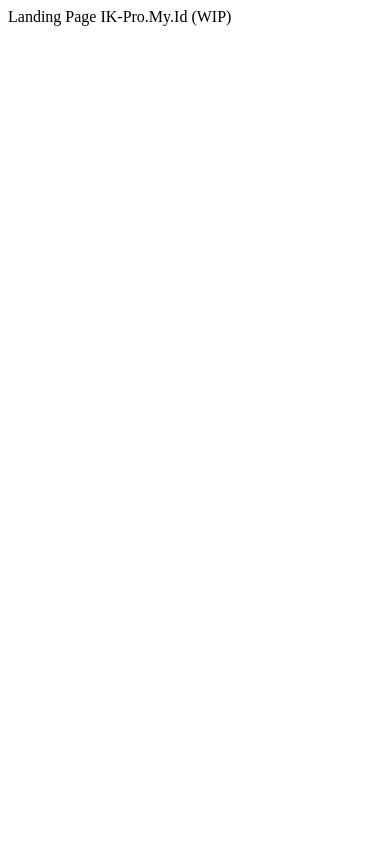
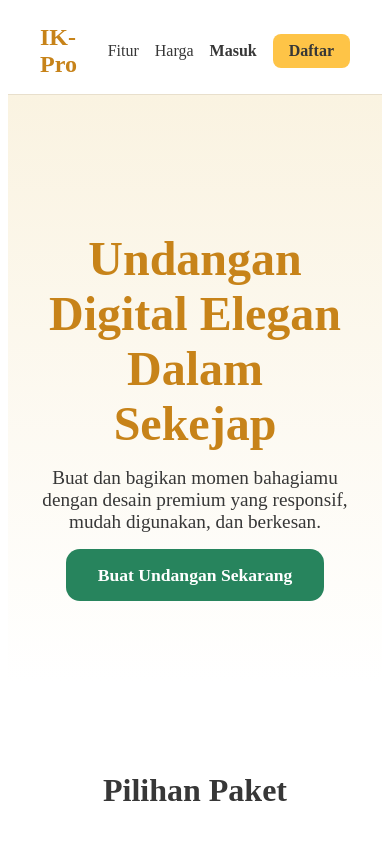
Before and after one commit to ikproduction123/ik-production, a React (Vite) app: page / in a window 390 px wide. Shown: the top 844 px of the page. Built offline with nearby package versions, Linux system fonts and the light colour scheme; no server answers; the database is empty.

Commit message:
feat: implement responsive landing page with dynamic pricing from supabase

```diff
--- a/src/app/router.jsx
+++ b/src/app/router.jsx
@@ -1,10 +1,11 @@
 import { createBrowserRouter } from 'react-router-dom';
+import PublicLayout from '../components/layout/PublicLayout';
+import LandingPage from '../pages/public/LandingPage';
 import Login from '../pages/auth/Login';
 import Register from '../pages/auth/Register';
 import { ProtectedRoute } from '../components/layout/ProtectedRoute';
 import { useAuth } from '../features/auth/AuthContext';
 
-// Komponen sementara untuk Dashboard
 const DashboardTemp = () => {
   const { user, role, logout } = useAuth();
   return (
@@ -17,7 +18,13 @@ const DashboardTemp = () => {
 };
 
 export const router = createBrowserRouter([
-  { path: "/", element: <div>Landing Page IK-Pro.My.Id (WIP)</div> },
+  {
+    path: "/",
+    element: <PublicLayout />,
+    children: [
+      { index: true, element: <LandingPage /> }
+    ]
+  },
   { path: "/login", element: <Login /> },
   { path: "/register", element: <Register /> },
   {
--- /dev/null
+++ b/src/components/layout/PublicLayout.jsx
@@ -0,0 +1,39 @@
+import { Link, Outlet } from 'react-router-dom';
+import { useAuth } from '../../features/auth/AuthContext';
+
+export default function PublicLayout() {
+  const { user } = useAuth();
+
+  return (
+    <div style={{ minHeight: '100vh', display: 'flex', flexDirection: 'column', backgroundColor: 'var(--bg-primary)' }}>
+      {/* Navbar */}
+      <header style={{ padding: '1rem 2rem', background: 'var(--surface)', display: 'flex', justifyContent: 'space-between', alignItems: 'center', borderBottom: '1px solid var(--border)' }}>
+        <Link to="/" style={{ fontSize: '1.5rem', fontWeight: 'bold', color: 'var(--warning)', textDecoration: 'none' }}>
+          IK-Pro
+        </Link>
+        <nav style={{ display: 'flex', gap: '1rem', alignItems: 'center' }}>
+          <a href="#fitur" style={{ textDecoration: 'none', color: 'var(--text-primary)' }}>Fitur</a>
+          <a href="#harga" style={{ textDecoration: 'none', color: 'var(--text-primary)' }}>Harga</a>
+          {user ? (
+            <Link to="/dashboard" style={{ padding: '0.5rem 1rem', background: 'var(--primary)', color: 'var(--text-primary)', borderRadius: 'var(--radius-sm)', textDecoration: 'none', fontWeight: 'bold' }}>Dashboard</Link>
+          ) : (
+            <>
+              <Link to="/login" style={{ textDecoration: 'none', color: 'var(--text-primary)', fontWeight: 'bold' }}>Masuk</Link>
+              <Link to="/register" style={{ padding: '0.5rem 1rem', background: 'var(--primary)', color: 'var(--text-primary)', borderRadius: 'var(--radius-sm)', textDecoration: 'none', fontWeight: 'bold' }}>Daftar</Link>
+            </>
+          )}
+        </nav>
+      </header>
+
+      {/* Main Content (Landing Page dll) */}
+      <main style={{ flex: 1 }}>
+        <Outlet />
+      </main>
+
+      {/* Footer */}
+      <footer style={{ padding: '2rem', background: 'var(--text-primary)', color: 'var(--text-secondary)', textAlign: 'center' }}>
+        <p>&copy; {new Date().getFullYear()} IK-Pro.My.Id. Undangan Digital Elegan Dalam Sekejap.</p>
+      </footer>
+    </div>
+  );
+}
--- /dev/null
+++ b/src/pages/public/LandingPage.jsx
@@ -0,0 +1,85 @@
+import { useEffect, useState } from 'react';
+import { Link } from 'react-router-dom';
+import { supabase } from '../../lib/supabase';
+import { CheckCircle } from 'lucide-react';
+
+export default function LandingPage() {
+  const [packages, setPackages] = useState([]);
+  const [loading, setLoading] = useState(true);
+
+  useEffect(() => {
+    const fetchPackages = async () => {
+      const { data, error } = await supabase
+        .from('packages')
+        .select('*')
+        .eq('is_active', true)
+        .order('price', { ascending: true });
+
+      if (!error && data) {
+        setPackages(data);
+      }
+      setLoading(false);
+    };
+
+    fetchPackages();
+  }, []);
+
+  return (
+    <div>
+      {/* Hero Section */}
+      <section style={{ padding: '6rem 2rem', textAlign: 'center', background: 'linear-gradient(to bottom, var(--bg-primary), var(--surface))' }}>
+        <h1 style={{ fontSize: '3rem', color: 'var(--warning)', marginBottom: '1rem' }}>Undangan Digital Elegan Dalam Sekejap</h1>
+        <p style={{ fontSize: '1.2rem', color: 'var(--text-primary)', marginBottom: '2rem', maxWidth: '600px', margin: '0 auto 2rem' }}>
+          Buat dan bagikan momen bahagiamu dengan desain premium yang responsif, mudah digunakan, dan berkesan.
+        </p>
+        <Link to="/register" style={{ padding: '1rem 2rem', background: 'var(--success)', color: '#fff', borderRadius: 'var(--radius-md)', textDecoration: 'none', fontSize: '1.1rem', fontWeight: 'bold' }}>
+          Buat Undangan Sekarang
+        </Link>
+      </section>
+
+      {/* Pricing Section */}
+      <section id="harga" style={{ padding: '4rem 2rem', backgroundColor: 'var(--surface)' }}>
+        <h2 style={{ textAlign: 'center', marginBottom: '3rem', color: 'var(--text-primary)', fontSize: '2rem' }}>Pilihan Paket</h2>
+
+        {loading ? (
+          <p style={{ textAlign: 'center' }}>Memuat paket...</p>
+        ) : (
+          <div style={{ display: 'flex', gap: '2rem', justifyContent: 'center', flexWrap: 'wrap', maxWidth: 'var(--container-width)', margin: '0 auto' }}>
+            {packages.map((pkg) => (
+              <div key={pkg.id} style={{
+                flex: '1 1 300px',
+                padding: '2rem',
+                border: '1px solid var(--border)',
+                borderRadius: 'var(--radius-lg)',
+                backgroundColor: pkg.tier === 'Luxury' ? 'var(--bg-primary)' : 'var(--surface)',
+                boxShadow: pkg.tier === 'Luxury' ? '0 10px 30px rgba(0,0,0,0.05)' : 'none',
+                position: 'relative'
+              }}>
+                {pkg.tier === 'Luxury' && (
+                  <span style={{ position: 'absolute', top: '-12px', left: '50%', transform: 'translateX(-50%)', background: 'var(--warning)', color: '#fff', padding: '4px 12px', borderRadius: '20px', fontSize: '0.8rem', fontWeight: 'bold' }}>
+                    Paling Populer
+                  </span>
+                )}
+                <h3 style={{ fontSize: '1.5rem', marginBottom: '0.5rem' }}>{pkg.name}</h3>
+                <div style={{ fontSize: '2rem', fontWeight: 'bold', color: 'var(--success)', marginBottom: '1.5rem' }}>
+                  Rp {pkg.price.toLocaleString('id-ID')}
+                </div>
+
+                <ul style={{ listStyle: 'none', padding: 0, margin: '0 0 2rem 0', display: 'flex', flexDirection: 'column', gap: '0.8rem' }}>
+                  <li style={{ display: 'flex', alignItems: 'center', gap: '0.5rem' }}><CheckCircle size={18} color="var(--success)"/> Galeri hingga {pkg.features.max_photos} foto</li>
+                  <li style={{ display: 'flex', alignItems: 'center', gap: '0.5rem' }}><CheckCircle size={18} color="var(--success)"/> Masa aktif {pkg.active_days} hari</li>
+                  {pkg.features.has_music && <li style={{ display: 'flex', alignItems: 'center', gap: '0.5rem' }}><CheckCircle size={18} color="var(--success)"/> Latar Musik</li>}
+                  {pkg.features.has_video && <li style={{ display: 'flex', alignItems: 'center', gap: '0.5rem' }}><CheckCircle size={18} color="var(--success)"/> Integrasi Video</li>}
+                </ul>
+
+                <Link to="/register" style={{ display: 'block', textAlign: 'center', padding: '0.8rem', background: pkg.tier === 'Luxury' ? 'var(--primary)' : 'transparent', border: '2px solid var(--primary)', color: 'var(--text-primary)', borderRadius: 'var(--radius-sm)', textDecoration: 'none', fontWeight: 'bold' }}>
+                  Pilih Paket
+                </Link>
+              </div>
+            ))}
+          </div>
+        )}
+      </section>
+    </div>
+  );
+}
```
